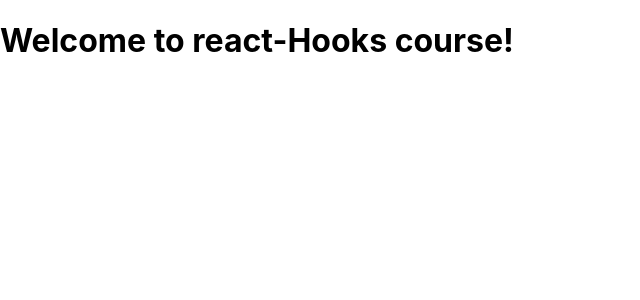
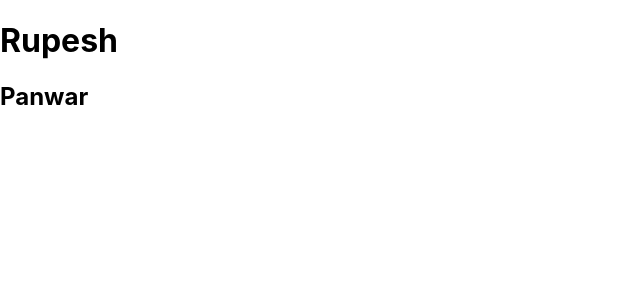
Before and after one commit to rupeshpanwar/hooks-playground, a React (Create React App) app: page / in a window 1280 px wide. Shown: the top 300 px of the page, without its empty margins (0-640 px from the left). Built offline with nearby package versions, Linux system fonts and the light colour scheme.

Commit message:
stateless function

```diff
--- a/src/App.js
+++ b/src/App.js
@@ -1,9 +1,21 @@
 import logo from './logo.svg';
 import './App.css';
 
+function Box(props){
+  return(
+    <div>
+      <h1>{props.name}</h1>
+      <h2>{props.subtitle}</h2>
+    </div>
+  )
+}
+
 function App() {
   return (
-   <h1>Welcome to react-Hooks course!</h1>
+   <Box
+     name="Rupesh"
+     subtitle= "Panwar"
+   />
   );
 }
 
```
